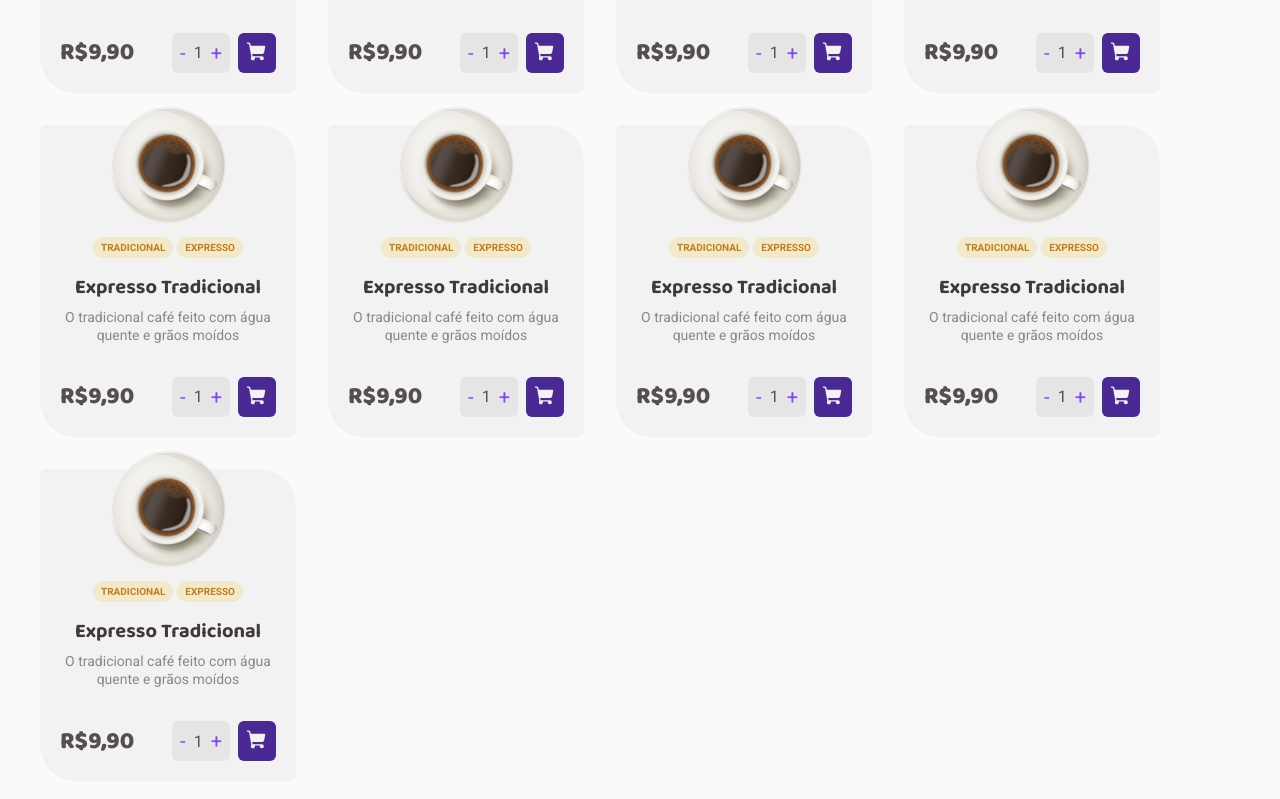
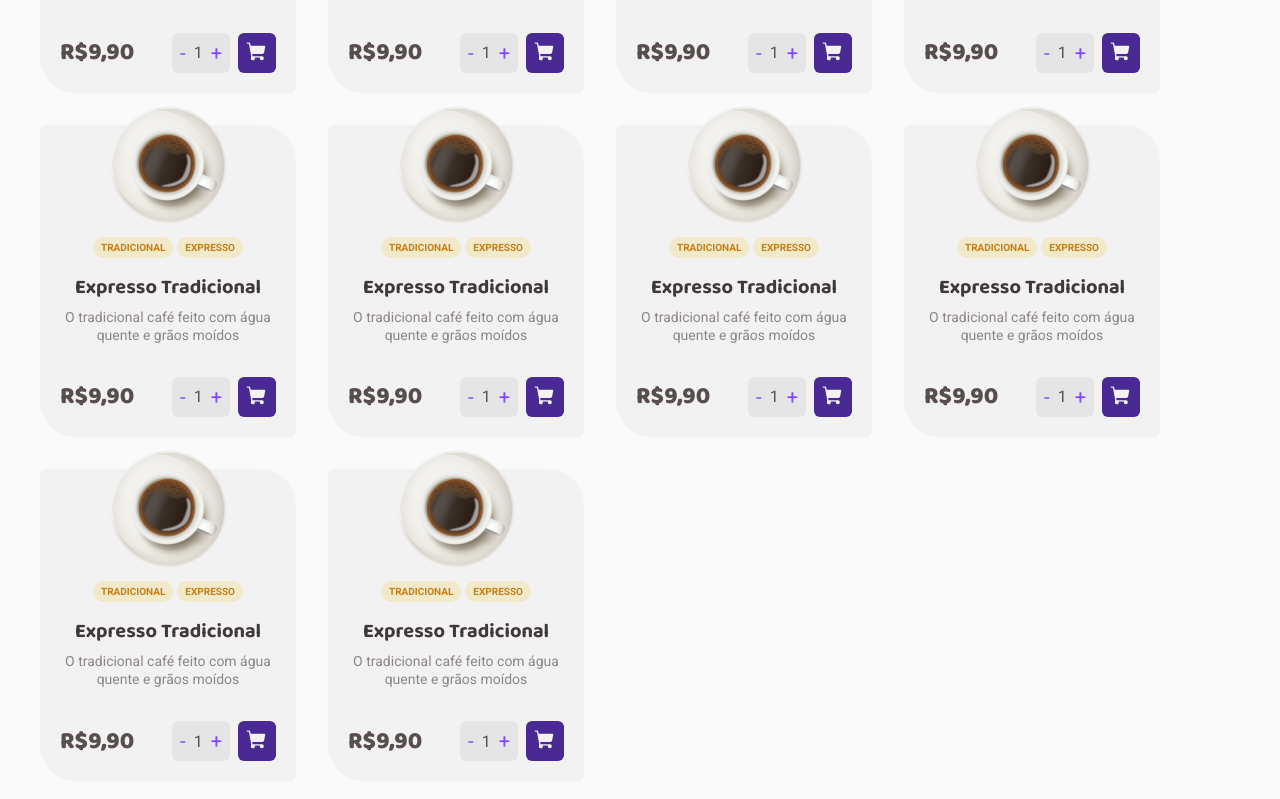
Before and after one commit to AndressaDaCosta/coffee-delivery, a React (Vite) app: page / in a window 1280 px wide. Shown: the part 1314-2113 px from the top of the page. Built offline with nearby package versions, Linux system fonts and the light colour scheme.

Commit message:
coffee-card-map

```diff
--- a/src/pages/Home/index.tsx
+++ b/src/pages/Home/index.tsx
@@ -2,6 +2,7 @@ import { Coffee, Package, ShoppingCart, Timer } from 'phosphor-react'
 import CoffeeImage from '../../assets/CoffeeDelivery.png'
 import { CoffeeCard } from '../../components/CoffeeCard'
 import { InfoIcon } from '../../components/InfoIcon'
+import { coffees } from '../../data/coffees'
 
 import {
 	IntroContainer,
@@ -14,21 +15,6 @@ import {
 	SectionCoffee
 } from './styles'
 
-// Coffees
-import ExpressoTradicional from '../../assets/Coffees/expresso-tradicional.svg'
-import ExpressoAmericano from '../../assets/Coffees/expresso-americano.svg'
-import ExpressoCremoso from '../../assets/Coffees/expresso-cremoso.svg'
-import ExpressoGelado from '../../assets/Coffees/expresso-gelado.svg'
-import CafeComLeite from '../../assets/Coffees/cafe-com-leite.svg'
-import Latte from '../../assets/Coffees/latte.svg'
-import Capuccino from '../../assets/Coffees/capuccino.svg'
-import Macchiato from '../../assets/Coffees/macchiato.svg'
-import Mocaccino from '../../assets/Coffees/mocaccino.svg'
-import ChocolateQuente from '../../assets/Coffees/chocolate-quente.svg'
-import Cubano from '../../assets/Coffees/cubano.svg'
-import Havaiano from '../../assets/Coffees/havaiano.svg'
-import Arabe from '../../assets/Coffees/arabe.svg'
-import Irlandes from '../../assets/Coffees/irlandes.svg'
 
 export function Home() {
 	return (
@@ -53,7 +39,8 @@ export function Home() {
 								<ShoppingCart
 									weight="fill"
 									size={22}
-								/>}
+								/>
+							}
 							text="Compra simples e segura"
 						/>
 
@@ -63,7 +50,8 @@ export function Home() {
 								<Package
 									weight="fill"
 									size={22}
-								/>}
+								/>
+							}
 							text="Embalagem mantém o café intacto"
 						/>
 
@@ -73,7 +61,8 @@ export function Home() {
 								<Timer
 									weight="fill"
 									size={22}
-								/>}
+								/>
+							}
 							text="Entrega rápida e rastreada"
 						/>
 
@@ -83,7 +72,8 @@ export function Home() {
 								<Coffee
 									weight="fill"
 									size={22}
-								/>}
+								/>
+							}
 							text="O café chega fresquinho até você"
 						/>
 					</IntroItems>
@@ -98,19 +88,12 @@ export function Home() {
 				<h2>Nossos cafés: </h2>
 
 				<CoffeeList>
-					<CoffeeCard />
-					<CoffeeCard />
-					<CoffeeCard />
-					<CoffeeCard />
-					<CoffeeCard />
-					<CoffeeCard />
-					<CoffeeCard />
-					<CoffeeCard />
-					<CoffeeCard />
-					<CoffeeCard />
-					<CoffeeCard />
-					<CoffeeCard />
-					<CoffeeCard />
+					{coffees.map((coffee) => (
+						<CoffeeCard
+							key={coffee.id}
+							coffee={coffee}
+						/>
+					))}
 				</CoffeeList>
 			</SectionCoffee>
 
```
